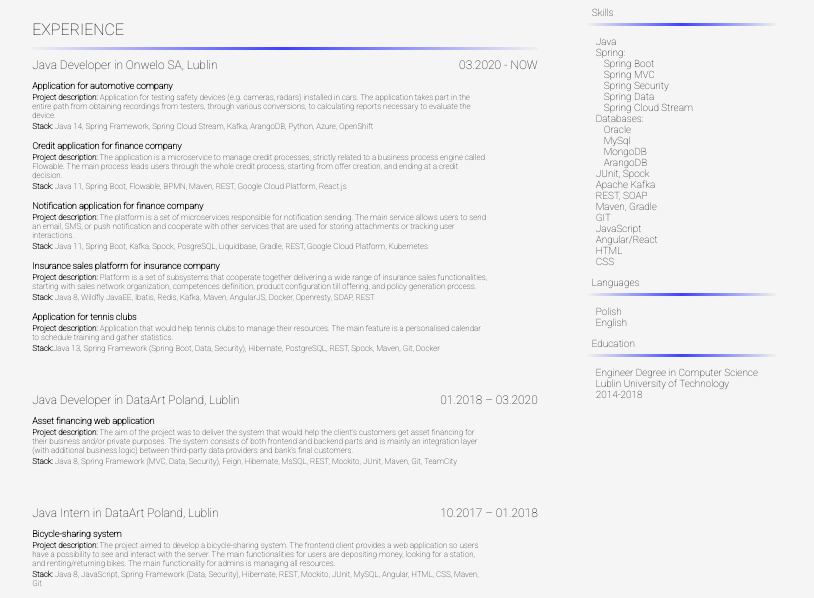
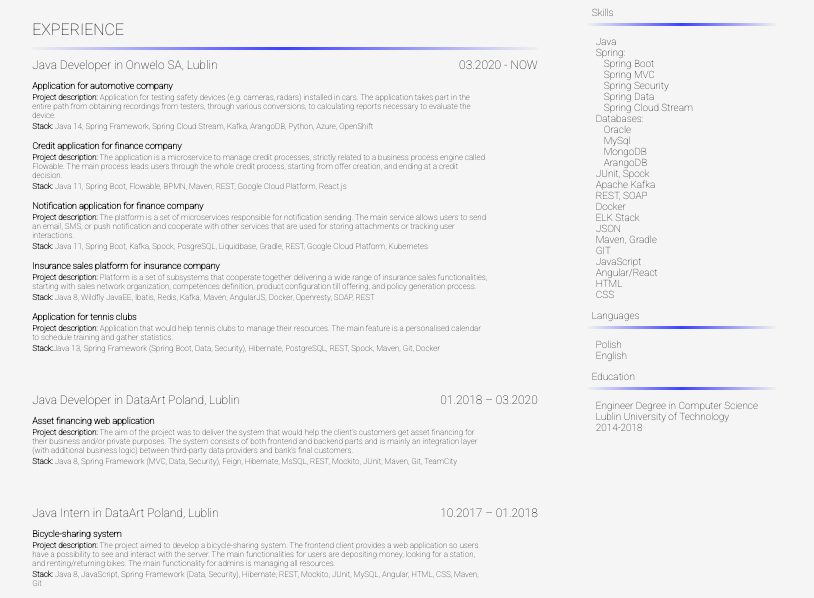
Before and after one commit to zaray07/cv, a plain HTML site: page index.html in a window 1280 px wide. Shown: the part 202-800 px from the top of the page, without its empty margins (236-1050 px from the left). Drawn offline with Linux system fonts and the light colour scheme.

Commit message:
Update index.html

```diff
--- a/index.html
+++ b/index.html
@@ -223,6 +223,9 @@
               <li>JUnit, Spock</li>
               <li>Apache Kafka</li>
               <li>REST, SOAP</li>
+              <li>Docker</li>
+              <li>ELK Stack</li>
+              <li>JSON</li>
               <li>Maven, Gradle</li>
               <li>GIT</li>
               <li>JavaScript</li>
```
